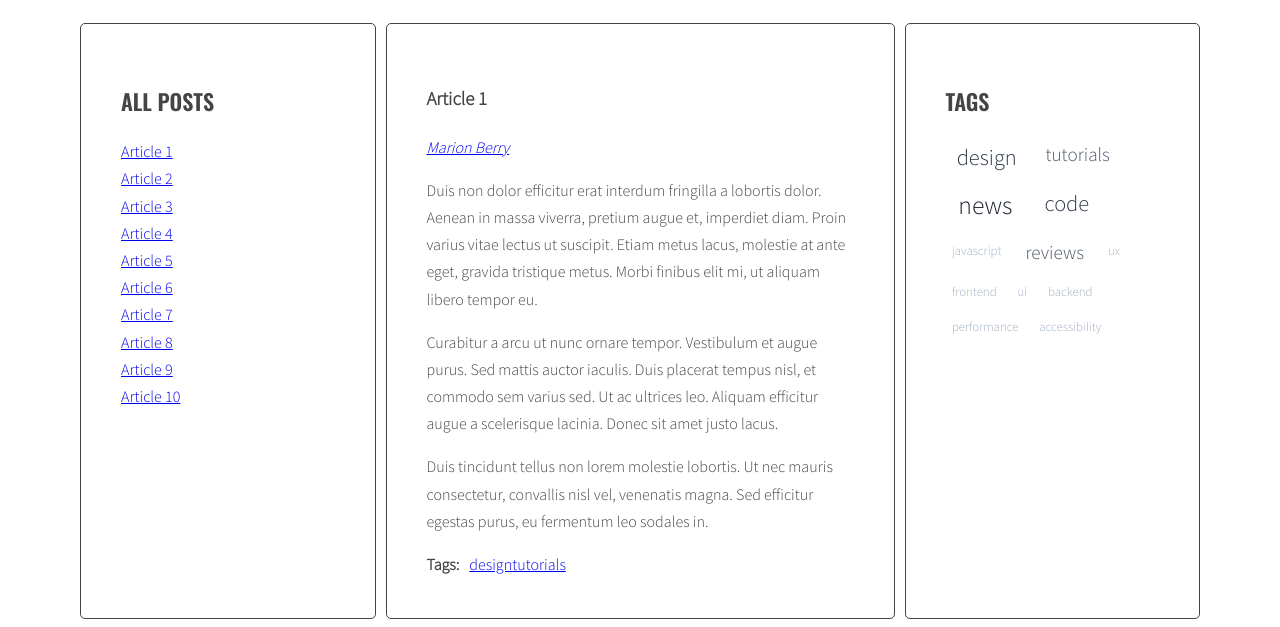
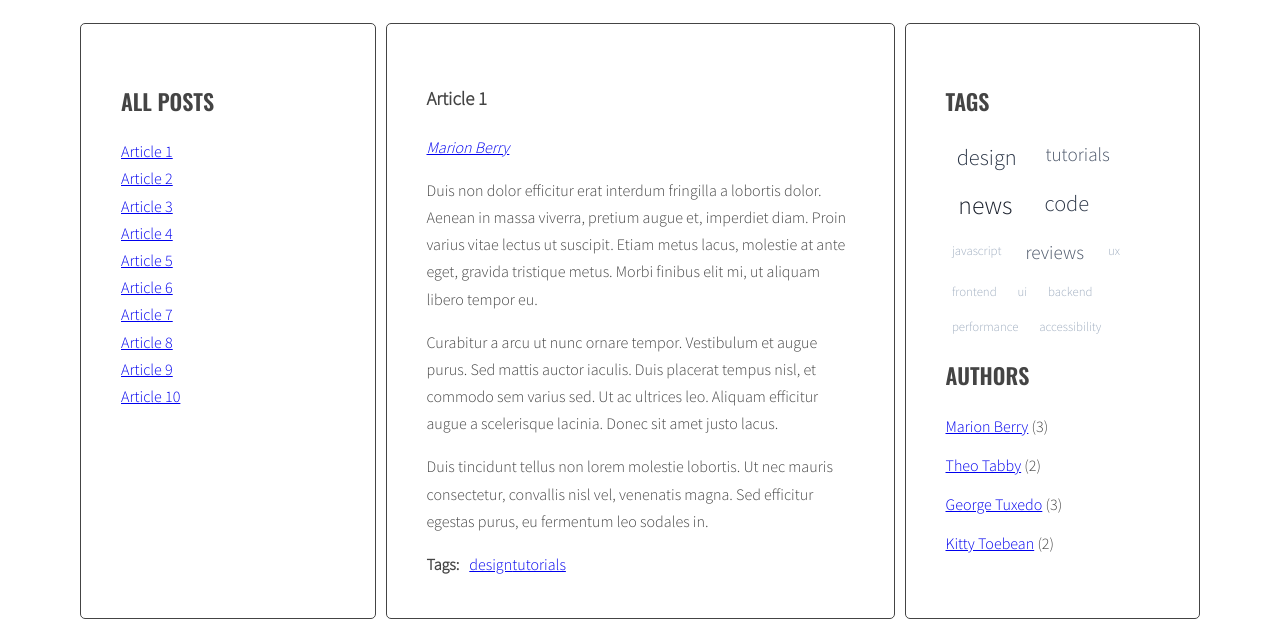
Before and after one commit to anna-kafkaa/javascript-blog, a website: page index.html in a window 1280 px wide. Shown: the part 220-847 px from the top of the page. Drawn offline with nearby package versions, Linux system fonts and the light colour scheme.

Commit message:
Add space for dynamic author list in HTML sidebar

```diff
--- a/index.html
+++ b/index.html
@@ -332,6 +332,8 @@
             <h2 class="section-title">Tags</h2>
             <ul class="list tags">
             </ul>
+            <h2 class="section-title">Authors</h2>
+            <ul class="list authors"></ul>
             </aside>
         </main>
       </div>
--- a/js/script.js
+++ b/js/script.js
@@ -192,6 +192,7 @@ function addClickListenersToTags(){
 addClickListenersToTags();
 
 function generateAuthors() {
+  let allAuthors = {};
   const articles = document.querySelectorAll(optArticleSelector);
 
   for (let article of articles) {
@@ -199,7 +200,21 @@ function generateAuthors() {
     const author = article.getAttribute('data-author');
     const authorHTML = '<a href="#author-' + author + '">' + author + '</a>';
     authorWrapper.innerHTML = authorHTML;
+
+    if (!allAuthors.hasOwnProperty(author)) {
+      allAuthors[author] = 1;
+    } else {
+      allAuthors[author]++;
   }
+}
+const authorList = document.querySelector(optAuthorsListSelector);
+  let allAuthorsHTML = '';
+
+  for (let author in allAuthors) {
+    allAuthorsHTML += '<li><a href="#author-' + author + '">' + author + '</a> (' + allAuthors[author] + ')</li>';
+  }
+
+  authorList.innerHTML = allAuthorsHTML;
 }
 
 generateAuthors();
```
